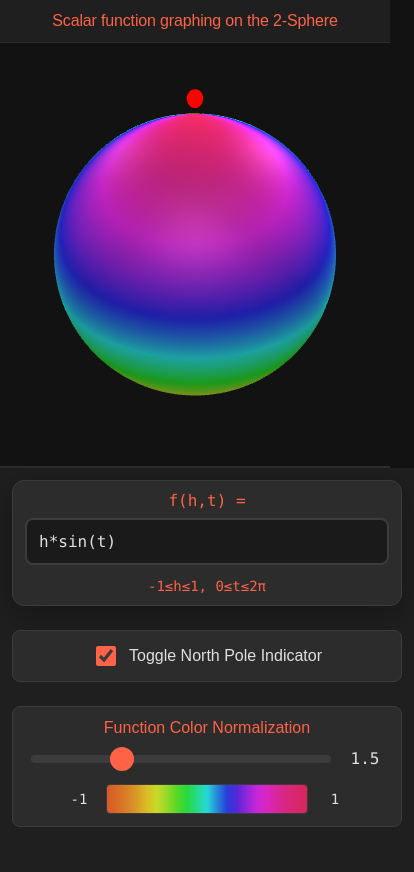
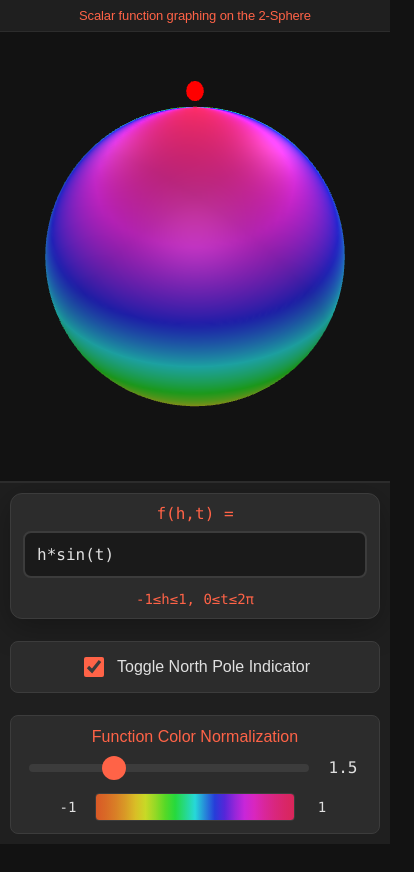
Before and after one commit to benfirev/PersonalWebsite, a plain HTML site: page scalar.html in a window 390 px wide. Shown: the whole page, 414 px wide, since content can reach past the window. After the commit the page ends 844 px from the top, so only its background shows below. Drawn offline with nearby package versions, Linux system fonts and the light colour scheme; animation ran at ten frames a second.

Commit message:
Scalar: Enhance responsiveness and viewport handling in scalar files

```diff
--- a/scalar.html
+++ b/scalar.html
@@ -2,7 +2,7 @@
 <html lang="en">
 <head>
     <meta charset="UTF-8">
-    <meta name="viewport" content="width=device-width, initial-scale=1.0">
+    <meta name="viewport" content="width=device-width, initial-scale=1.0, viewport-fit=cover, user-scalable=no">
     <title>3D Sphere</title>
     <link rel="stylesheet" href="scalar_style.css">
     <script src="https://cdnjs.cloudflare.com/ajax/libs/three.js/r128/three.min.js"></script>
--- a/scalar_script.js
+++ b/scalar_script.js
@@ -240,21 +240,45 @@ window.addEventListener('load', function() {
     animate();
 
     // Handle window resize and mobile layout changes
+    let resizeTimeout;
     function updateCanvasSize() {
         const content = document.querySelector('.window-content');
+        if (!content) return;
+
         const newWidth = content.clientWidth;
         const newHeight = content.clientHeight;
 
-        camera.aspect = newWidth / newHeight;
-        camera.updateProjectionMatrix();
-        renderer.setSize(newWidth, newHeight);
+        // Only update if dimensions have actually changed and are valid
+        if (newWidth > 0 && newHeight > 0 &&
+            (Math.abs(camera.aspect - (newWidth / newHeight)) > 0.001 ||
+             Math.abs(renderer.domElement.width - newWidth) > 1 ||
+             Math.abs(renderer.domElement.height - newHeight) > 1)) {
+
+            camera.aspect = newWidth / newHeight;
+            camera.updateProjectionMatrix();
+            renderer.setSize(newWidth, newHeight);
+        }
     }
 
-    window.addEventListener('resize', updateCanvasSize);
+    // Debounced resize handler
+    function handleResize() {
+        clearTimeout(resizeTimeout);
+        resizeTimeout = setTimeout(updateCanvasSize, 16); // ~60fps
+    }
+
+    window.addEventListener('resize', handleResize);
     window.addEventListener('orientationchange', function() {
         // Delay to allow orientation change to complete
-        setTimeout(updateCanvasSize, 100);
+        setTimeout(updateCanvasSize, 200);
     });
+
+    // Also listen for visual viewport changes (mobile browsers with dynamic UI)
+    if ('visualViewport' in window) {
+        window.visualViewport.addEventListener('resize', handleResize);
+    }
+
+    // Initial canvas size update after everything is loaded
+    setTimeout(updateCanvasSize, 100);
 
     // Function validation
     const functionInput = document.getElementById('function-input');
--- a/scalar_style.css
+++ b/scalar_style.css
@@ -1,4 +1,17 @@
 /* General Reset and Body */
+* {
+    box-sizing: border-box; /* Ensure all elements include padding and border in their width */
+}
+
+html {
+    height: 100%;
+    height: 100dvh; /* Use dynamic viewport height when supported */
+    overflow: hidden;
+    -webkit-text-size-adjust: none; /* Prevent iOS text scaling */
+    -ms-text-size-adjust: none;
+    touch-action: manipulation; /* Prevent zoom on touch */
+}
+
 body {
     font-family: Arial, sans-serif;
     margin: 0;
@@ -8,7 +21,10 @@ body {
     display: flex;
     flex-direction: row;
     height: 100vh;
+    height: 100dvh; /* Use dynamic viewport height when supported */
     overflow: hidden;
+    -webkit-font-smoothing: antialiased;
+    -moz-osx-font-smoothing: grayscale;
 }
 
 /* Window Container */
@@ -27,11 +43,15 @@ body {
     display: flex;
     flex-direction: column;
     gap: 12px;
-    width: 550px;
+    width: min(550px, 40vw); /* Responsive width with max 550px */
+    max-width: 550px;
+    min-width: 300px; /* Minimum width for usability */
     background-color: #1f1f1f;
     padding: 20px;
     height: 100vh;
+    height: 100dvh; /* Use dynamic viewport height when supported */
     overflow-y: auto;
+    box-sizing: border-box; /* Include padding in width calculation */
 }
 
 /* Window Header */
@@ -66,7 +86,8 @@ body {
     display: flex;
     flex-direction: column;
     gap: 8px;
-    min-width: fit-content;
+    min-width: 0; /* Allow flex shrinking */
+    width: 100%;
 }
 
 .input-row {
@@ -223,7 +244,8 @@ body {
 }
 
 .color-gradient {
-    width: 300px;
+    width: 100%;
+    max-width: 300px;
     height: 30px;
     border-radius: 4px;
     border: 1px solid #3c3c3c;
@@ -245,41 +267,76 @@ body {
     height: 100%;
 }
 
+/* === Desktop Responsiveness === */
+
+/* For screens smaller than 1200px (smaller desktops/laptops) */
+@media (max-width: 1200px) {
+    .controls-container {
+        width: min(450px, 35vw);
+        max-width: 450px;
+        padding: 16px;
+    }
+}
+
+/* For screens smaller than 1000px (tablets in landscape) */
+@media (max-width: 1000px) {
+    .controls-container {
+        width: min(400px, 40vw);
+        max-width: 400px;
+        padding: 14px;
+    }
+}
+
 /* === Mobile Responsiveness === */
 
 /* For screens smaller than 768px (tablet or mobile) */
 @media (max-width: 768px) {
     body {
         flex-direction: column;
-        height: auto;
-        min-height: 100vh;
-        overflow-y: auto;
+        height: 100vh;
+        height: 100dvh; /* Use dynamic viewport height when supported */
+        max-height: 100vh;
+        max-height: 100dvh;
+        overflow: hidden;
     }
 
     .window {
-        height: 60vh;
+        flex: 1;
+        min-height: 0; /* Allow flex shrinking */
         margin: 0;
         border-radius: 0;
         border-right: none;
         border-bottom: 2px solid #2c2c2c;
+        display: flex;
+        flex-direction: column;
     }
 
     .window-header {
-        padding: 12px 16px;
-        font-size: 16px;
+        padding: 10px 16px;
+        font-size: 14px;
         text-align: center;
+        flex-shrink: 0; /* Prevent header from shrinking */
     }
 
     .window-content {
-        height: calc(60vh - 41px);
+        flex: 1;
+        min-height: 0; /* Allow flex shrinking */
+        height: auto;
     }
 
     .controls-container {
         width: 100%;
-        height: 40vh;
-        padding: 16px;
-        gap: 16px;
+        max-width: none;
+        min-width: auto;
+        height: auto;
+        max-height: 45vh;
+        max-height: 45dvh;
+        padding: 12px;
+        gap: 12px;
         overflow-y: auto;
+        overflow-x: hidden; /* Prevent horizontal overflow */
+        flex-shrink: 0; /* Prevent controls from shrinking too much */
+        box-sizing: border-box;
     }
 
     .input-section {
@@ -361,7 +418,8 @@ body {
     }
 
     .color-gradient {
-        width: 250px;
+        width: 100%;
+        max-width: 250px;
         height: 32px;
     }
 
@@ -373,18 +431,18 @@ body {
 
 /* For screens smaller than 480px (small phones) */
 @media (max-width: 480px) {
-    .window {
-        height: 55vh;
-    }
-
-    .window-content {
-        height: calc(55vh - 41px);
+    .window-header {
+        padding: 8px 12px;
+        font-size: 13px;
     }
 
     .controls-container {
-        height: 45vh;
-        padding: 12px;
-        gap: 12px;
+        max-height: 50vh;
+        max-height: 50dvh;
+        padding: 10px;
+        gap: 10px;
+        overflow-x: hidden;
+        box-sizing: border-box;
     }
 
     .input-section {
@@ -426,13 +484,56 @@ body {
     }
 
     .color-gradient {
-        width: 200px;
+        width: 100%;
+        max-width: 200px;
         height: 28px;
     }
 
     .color-label-left, .color-label-right {
         font-size: 14px;
         min-width: 30px;
+    }
+}
+
+/* Very small screens */
+@media (max-width: 360px) {
+    .window-header {
+        padding: 6px 8px;
+        font-size: 12px;
+    }
+
+    .controls-container {
+        max-height: 55vh;
+        max-height: 55dvh;
+        padding: 8px;
+        gap: 8px;
+        overflow-x: hidden;
+        box-sizing: border-box;
+    }
+
+    .input-section {
+        padding: 8px 10px;
+    }
+
+    .color-gradient {
+        width: 100%;
+        max-width: 150px;
+        height: 24px;
+    }
+}
+
+/* Landscape orientation on mobile devices */
+@media (max-width: 768px) and (orientation: landscape) {
+    body {
+        height: 100vh;
+        height: 100dvh;
+    }
+
+    .controls-container {
+        max-height: 60vh;
+        max-height: 60dvh;
+        overflow-x: hidden;
+        box-sizing: border-box;
     }
 }
 
```
